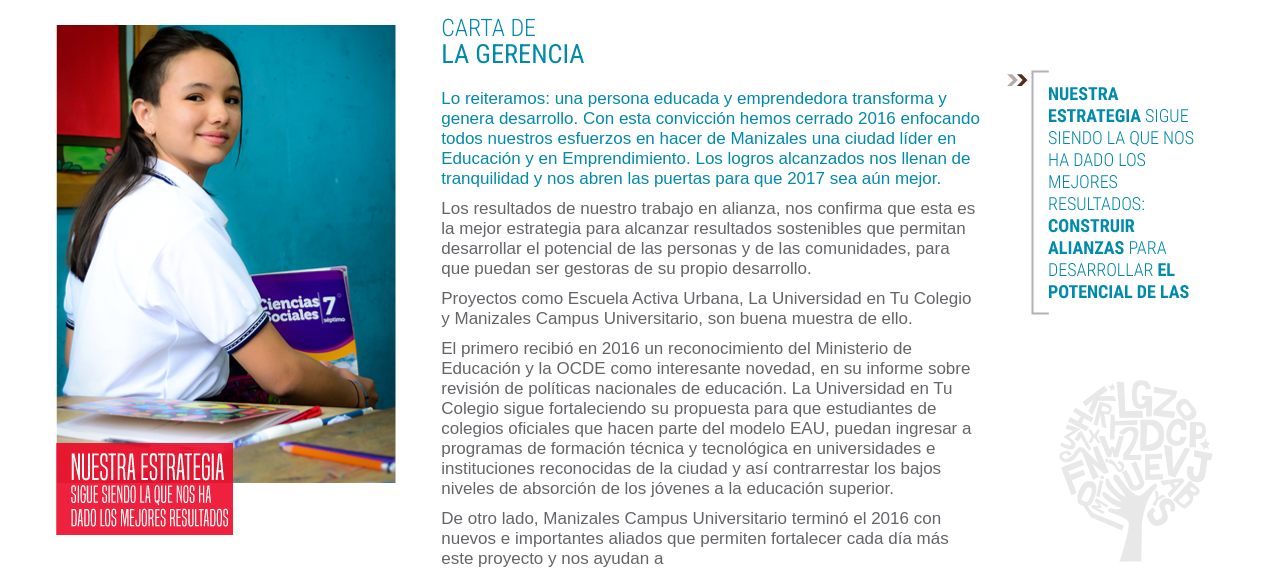
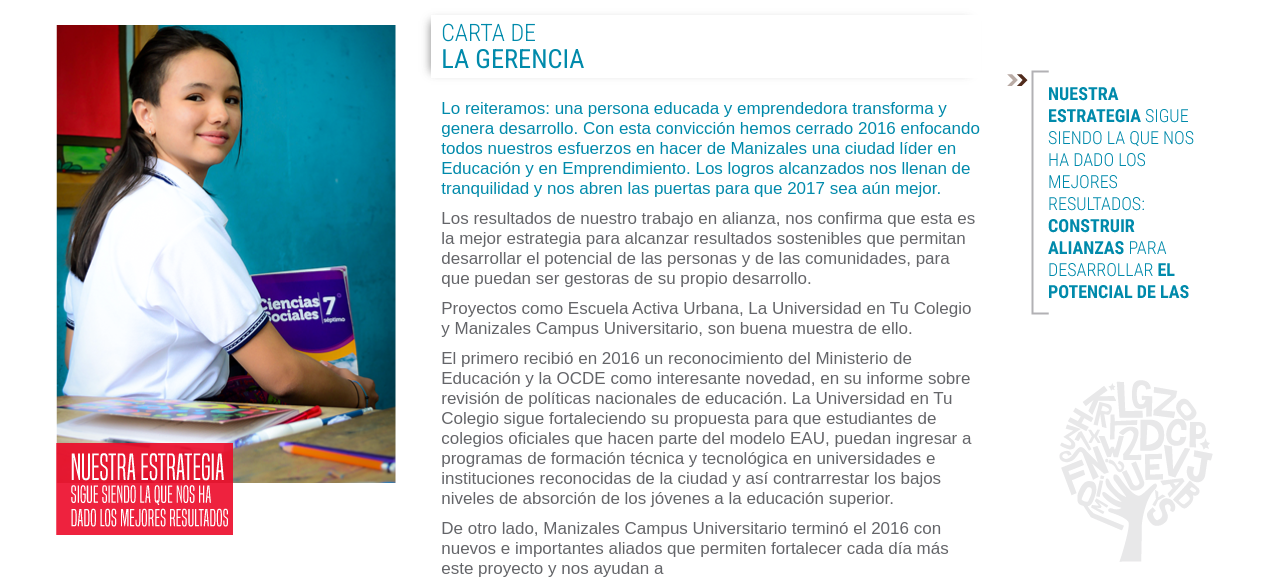
Before and after one commit to AndreaAD/FunLuker2017, a PHP site: page /es/index.php in a window 1280 px wide. Shown: the part 94-671 px from the top of the page. Run offline with PHP 8.4, Linux system fonts and the light colour scheme; some libraries are stand-ins or nearby versions; some web fonts are replaced.

Commit message:
Sombra de los titulos

```diff
--- a/es/css/estilos.css
+++ b/es/css/estilos.css
@@ -27,6 +27,12 @@ h4 {
 	color: #000;
 	margin-top: 0;
 	margin-bottom: 30px;
+	box-shadow: -1px 0px 3px #333;
+	padding-left: 10px;
+    box-shadow: -6px 0px 9px -6px rgba(51, 51, 51, 0.62);
+    margin-left: -10px;
+    padding-top: 5px;
+    padding-bottom: 5px;
 }
 h4 span {
 	font-family: 'Oswald', sans-serif;;
```
